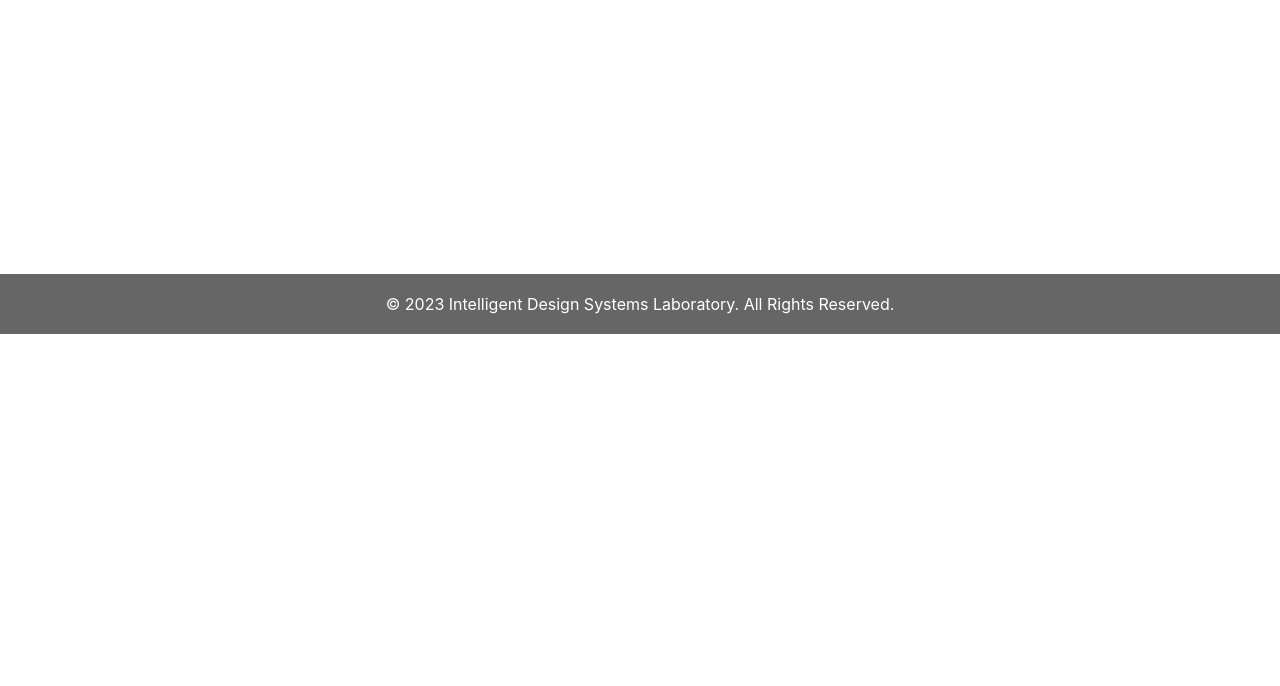
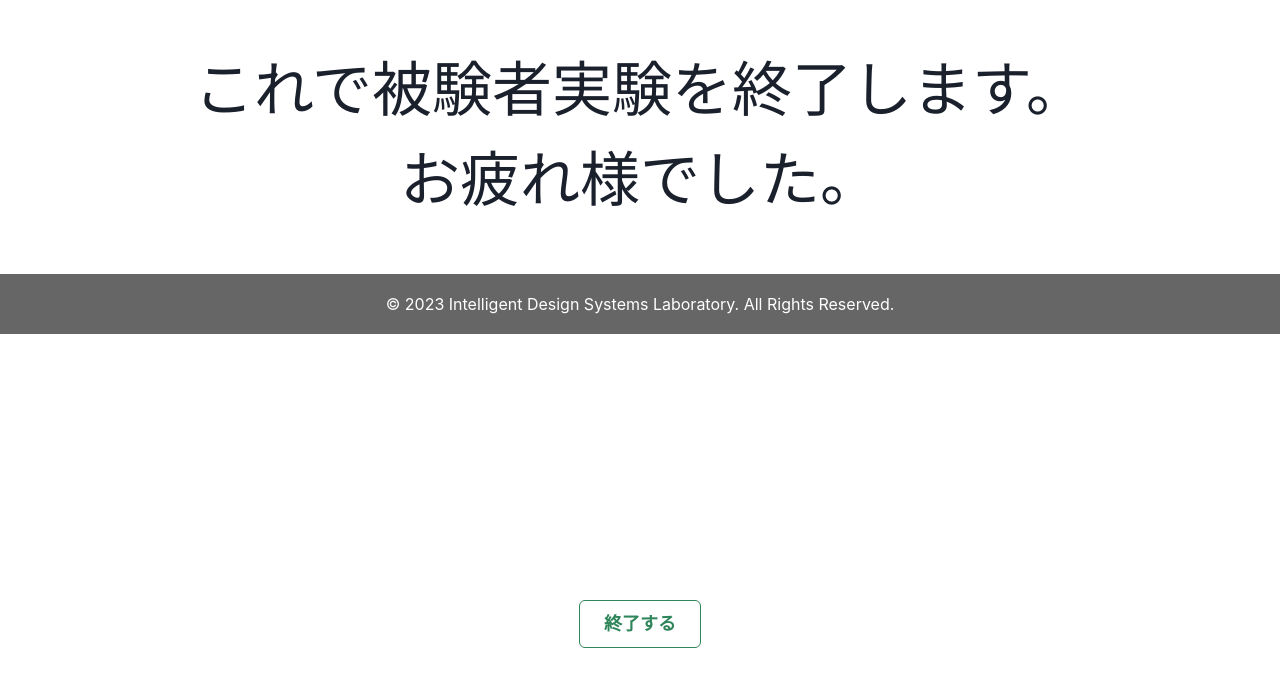
Before and after one commit to ISDL-dev/MERS, a React (Create React App) app in the folder frontend/: page /completion in a window 1280 px wide. Shown: the part 466-1152 px from the top of the page. Before the commit the page ends 800 px from the top, so only its background shows below. Built offline with nearby package versions, Linux system fonts and the light colour scheme.

Commit message:
#28 create complete page

```diff
--- a/frontend/src/App.tsx
+++ b/frontend/src/App.tsx
@@ -4,6 +4,7 @@ import { ChakraProvider } from '@chakra-ui/react'
 import Header from "./features/Header";
 import Footer from "./features/Footer";
 import Questionnare from "./routes/Questionnare";
+import Completion from "./routes/Completion";
 
 function App() {
   return (
@@ -13,6 +14,7 @@ function App() {
         <BrowserRouter>
           <Routes>
             <Route path='/questionnare' element={<Questionnare />}/>
+            <Route path='/completion' element={<Completion />}/>
           </Routes>
         </BrowserRouter>
         <Footer/>
--- /dev/null
+++ b/frontend/src/routes/Completion/Completion.css
@@ -0,0 +1,5 @@
+.Completion_box button {
+    left: 50%;
+    transform: translate(-50%, -50%);
+    margin-top: -200px;
+}
--- /dev/null
+++ b/frontend/src/routes/Completion/index.tsx
@@ -0,0 +1,31 @@
+import { Text, Box, Center, Button } from "@chakra-ui/react";
+import { useNavigate } from 'react-router-dom';
+import "./Completion.css"
+
+function Completion() {
+    const navigate = useNavigate()
+    function onClickHome() {
+        navigate('/')
+    }
+    return (
+        <div className="Completion_box">
+            <Box h='1200px' justifyContent='center' alignItems='center'>
+                <Center h='100%'>
+                    <Text textAlign="center" fontSize='6xl'>これで被験者実験を終了します。<br />お疲れ様でした。</Text>
+                </Center>
+            </Box>
+
+            <Button
+            onClick={onClickHome}
+            variant={'outline'}
+            colorScheme='green'
+            size='lg'
+            >
+            終了する
+            </Button>
+        </div>
+
+    );
+}
+
+export default Completion
```
